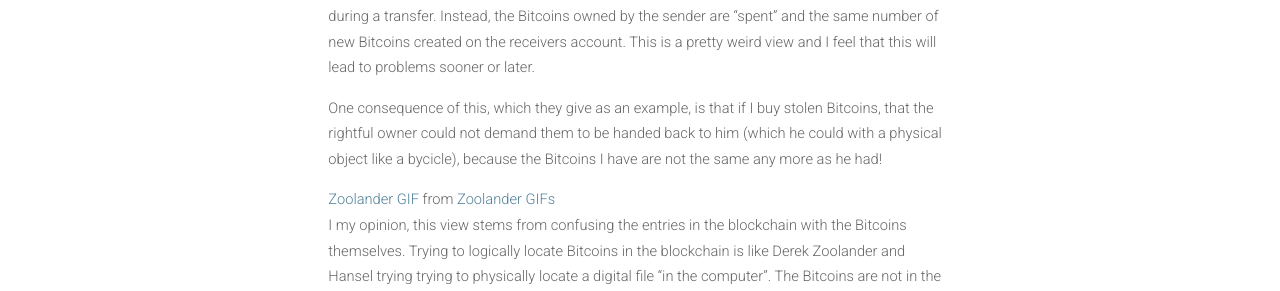
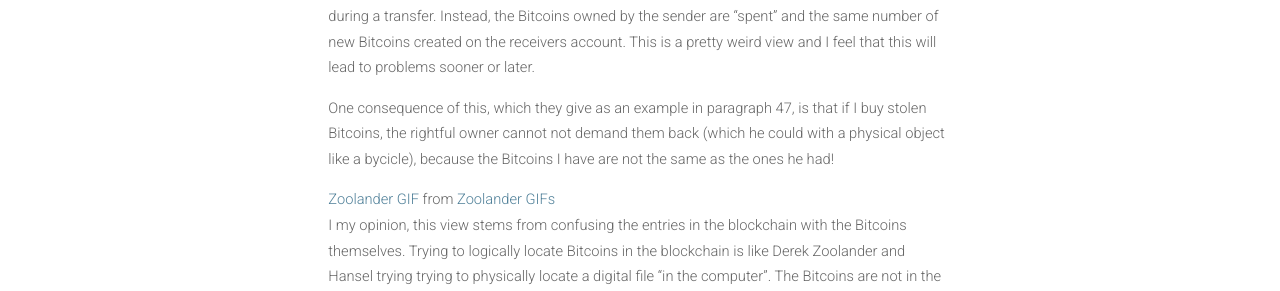
Before and after one commit to meisserecon/www, a Jekyll site: the page built from _posts/2019-11-20-uk-legal.md, in a window 1280 px wide. Shown: the part 996-1287 px from the top of the page. Built offline with Jekyll 4.4.1, drawn with Linux system fonts in a browser that asks for light colours; nearby versions of some CDN libraries; a script that is not in the unit is left out.

Commit message:
no message

```diff
--- a/_posts/2019-11-20-uk-legal.md
+++ b/_posts/2019-11-20-uk-legal.md
@@ -9,7 +9,7 @@ I like to see the further proliferation of the term "cryptoasset", which is much
 
 An interesting approach is their interpretation of what legally happens during a transfer of cryptocurrencies: according to the UK Jurisdiction Taskforce, Bitcoins are not really transferred during a transfer. Instead, the Bitcoins owned by the sender are "spent" and the same number of new Bitcoins created on the receivers account. This is a pretty weird view and I feel that this will lead to problems sooner or later.
 
-One consequence of this, which they give as an example, is that if I buy stolen Bitcoins, that the rightful owner could not demand them to be handed back to him (which he could with a physical object like a bycicle), because the Bitcoins I have are not the same any more as he had!
+One consequence of this, which they give as an example in paragraph 47, is that if I buy stolen Bitcoins, the rightful owner cannot not demand them back (which he could with a physical object like a bycicle), because the Bitcoins I have are not the same as the ones he had!
 
 <div class="tenor-gif-embed" data-postid="4622061" data-share-method="host" data-width="100%" data-aspect-ratio="1.7785714285714287"><a href="https://tenor.com/view/zoolander-gif-4622061">Zoolander GIF</a> from <a href="https://tenor.com/search/zoolander-gifs">Zoolander GIFs</a></div><script type="text/javascript" async src="https://tenor.com/embed.js"></script>
 
```
